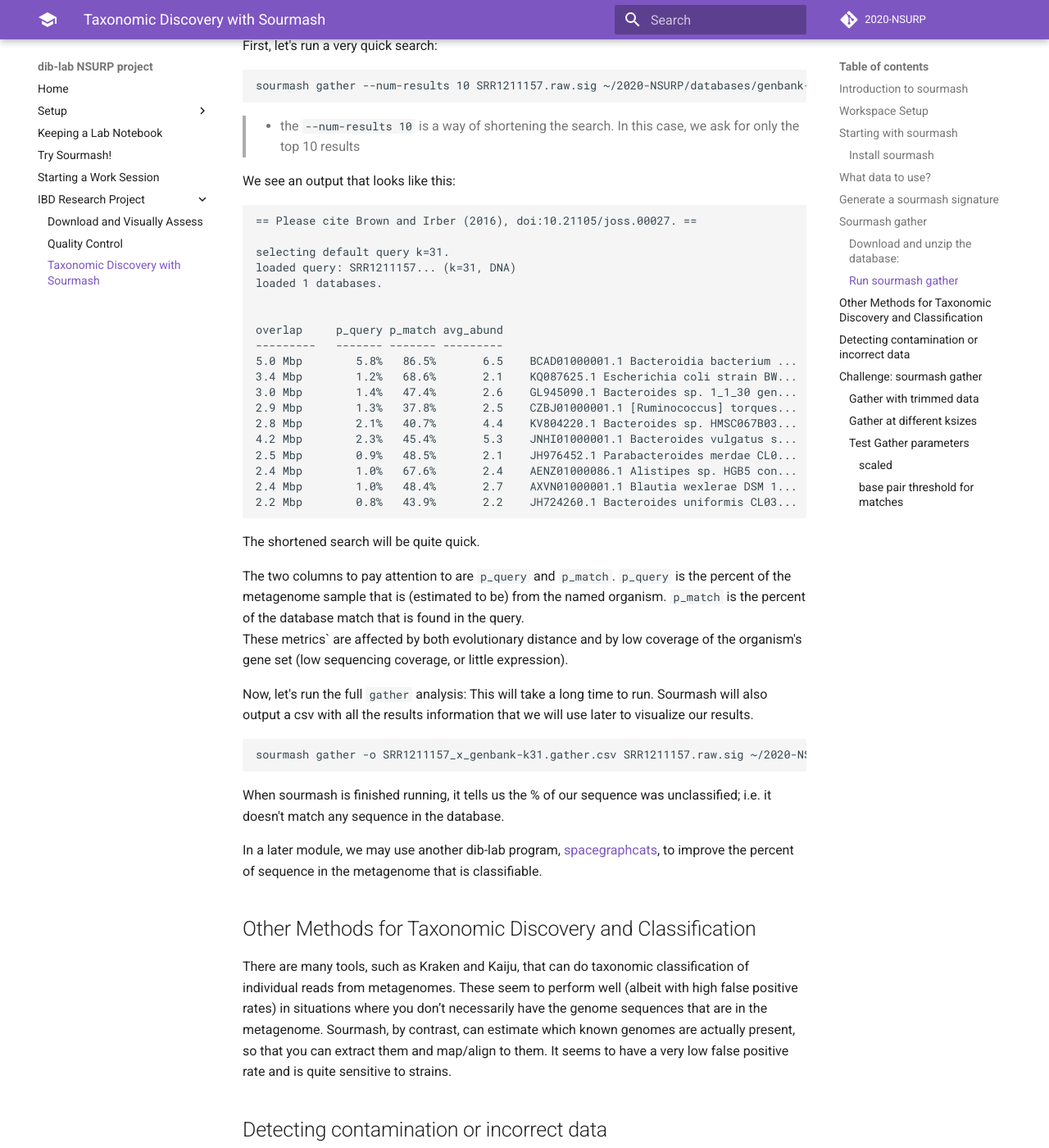
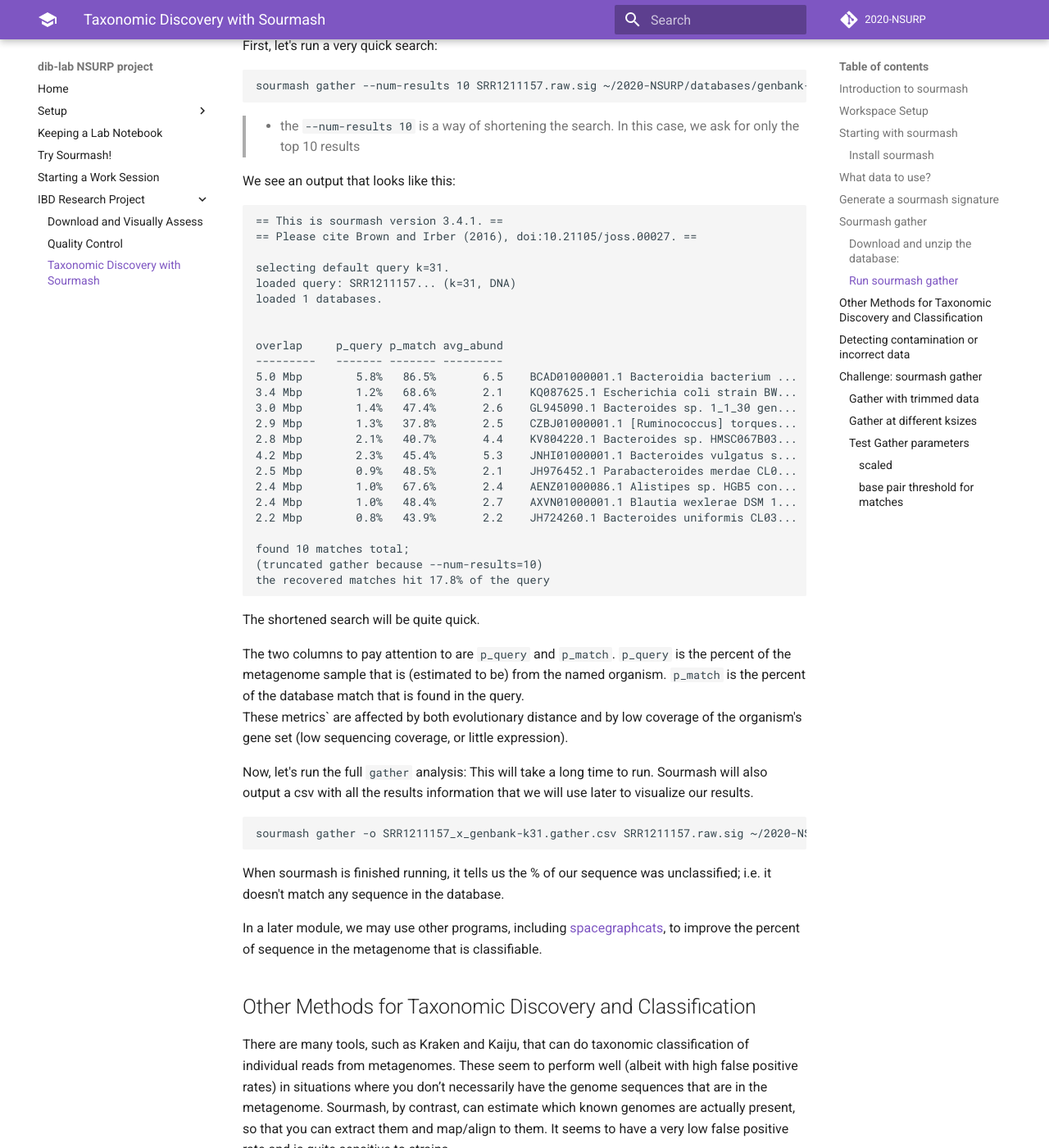
Before and after one commit to dib-lab/2020-NSURP, an MkDocs documentation site: the page built from doc/08.taxonomic-discovery-with-sourmash.md, in a window 1280 px wide and 1400 px high, scrolled down 3129 px. Shown: the whole window at 82% size. Built offline with MkDocs 1.6.1 and Material for MkDocs 9.7.7, drawn with Linux system fonts in a browser that asks for light colours; comment, search, counter and statistics services are not loaded.

Commit message:
upd tax disc

````diff
--- a/doc/08.taxonomic-discovery-with-sourmash.md
+++ b/doc/08.taxonomic-discovery-with-sourmash.md
@@ -130,6 +130,7 @@
 We see an output that looks like this:
 
 ```
+== This is sourmash version 3.4.1. ==
 == Please cite Brown and Irber (2016), doi:10.21105/joss.00027. ==
 
 selecting default query k=31.
@@ -149,6 +150,10 @@
 2.4 Mbp        1.0%   67.6%       2.4    AENZ01000086.1 Alistipes sp. HGB5 con...
 2.4 Mbp        1.0%   48.4%       2.7    AXVN01000001.1 Blautia wexlerae DSM 1...
 2.2 Mbp        0.8%   43.9%       2.2    JH724260.1 Bacteroides uniformis CL03...
+
+found 10 matches total;
+(truncated gather because --num-results=10)
+the recovered matches hit 17.8% of the query
 ```
 
 The shortened search will be quite quick.
@@ -171,7 +176,7 @@
 
 When sourmash is finished running, it tells us the % of our sequence was unclassified; i.e. it doesn't match any sequence in the database.
 
-In a later module, we may use another dib-lab program, [spacegraphcats](https://link.springer.com/article/10.1186/s13059-020-02066-4), to improve the percent of sequence in the metagenome that is classifiable.
+In a later module, we may use other programs, including [spacegraphcats](https://link.springer.com/article/10.1186/s13059-020-02066-4), to improve the percent of sequence in the metagenome that is classifiable.
 
 ## Other Methods for Taxonomic Discovery and Classification
 
````
